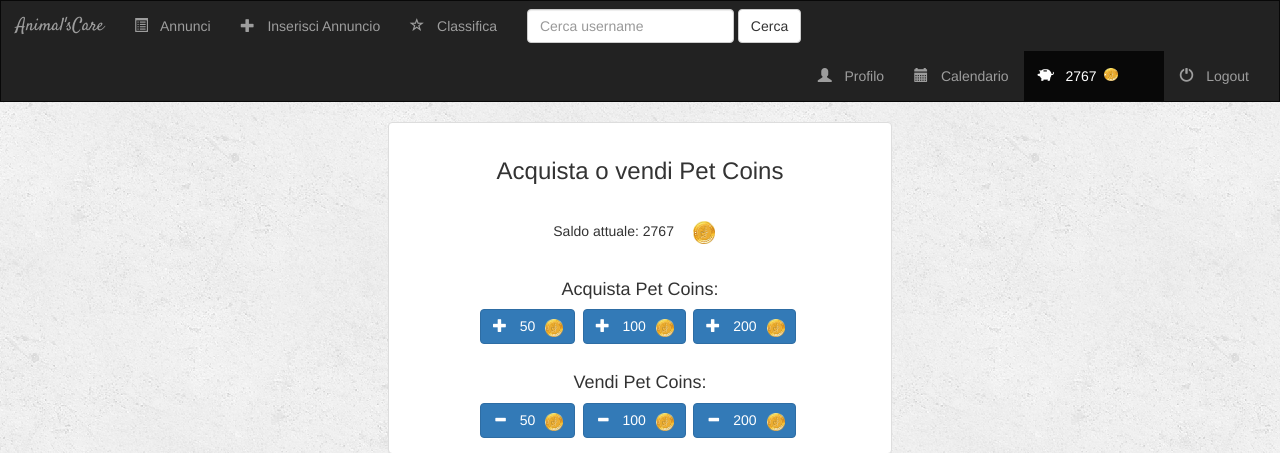
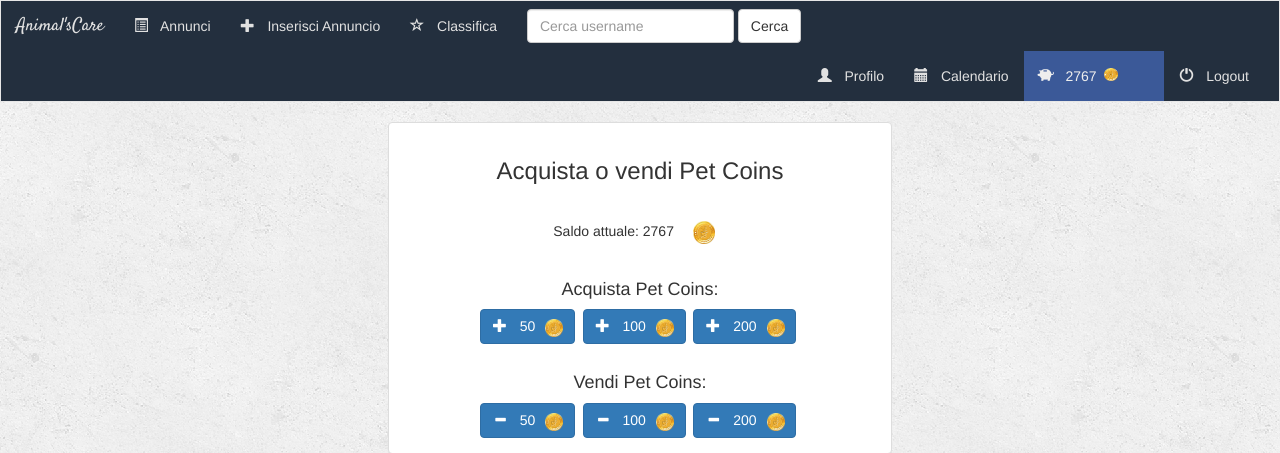
Before and after one commit to Berselli-DiBlasi-Projects/Animal-sCare, a Django app: page /utenti/cassa/ in a window 1280 px wide. Shown: the top 453 px of the page. Run offline with Django 3.2, Linux system fonts and the light colour scheme; a user stored in the database is signed in; data comes from the database, SQL or seed files in the repository; both versions use the stored data as it was after the commit; some libraries are stand-ins or nearby versions.

Commit message:
Navbar aggiornata

```diff
--- a/main/static/main/style.css
+++ b/main/static/main/style.css
@@ -2,8 +2,50 @@ body{
     background: white url("images/background.png");
 }
 
-.navbar{
-    border-radius: 0;
+/* Colore navbar */
+.navbar-default {
+    background-color:#232f3e;
+    color:#ffffff;
+    border-radius:0;
+}
+
+/* Colore scritte non selezionate */
+.navbar-default .navbar-nav > li > a {
+    color:#e1e1e1;
+}
+
+/* Colore scritta selezionata */
+.navbar-default .navbar-nav > .active > a {
+    color: #eeeeee;
+    background-color:transparent;
+}
+
+/* Background opzione selezionata */
+.navbar-default .navbar-nav>.active> a,
+.navbar-default .navbar-nav>.active> a:focus,
+.navbar-default .navbar-nav>.active> a:hover {
+  background: #3b5998; /* 4e698a */
+}
+
+/* Background opzione hovered */
+.navbar-default .navbar-nav > li > a:hover,
+.navbar-default .navbar-nav > li > a:focus,
+.navbar-default .navbar-nav > .active > a:hover,
+.navbar-default .navbar-nav > .active > a:focus,
+.navbar-default .navbar-nav > .open >a {
+    text-decoration: none;
+    background-color: #304054;
+    color: #eeeeee;
+}
+
+/* Colore brand */
+.navbar-default .navbar-brand {
+    color:#e1e1e1;
+}
+
+/* Colore brand hovered */
+.navbar-default .navbar-brand:hover {
+    color: #eeeeee;
 }
 
 .navbar-brand{
--- a/main/templates/main/base.html
+++ b/main/templates/main/base.html
@@ -13,7 +13,7 @@
     <script src="https://maxcdn.bootstrapcdn.com/bootstrap/3.3.6/js/bootstrap.min.js"></script>
 </head>
 <body>
-    <nav class="navbar navbar-inverse">
+    <nav class="navbar navbar-default">
     <div class="container-fluid">
 
         <div class="navbar-header">
@@ -95,5 +95,13 @@
 {% block body %}
 {% endblock %}
 
+<script>
+    var selector = '.nav li';
+
+    $(selector).on('click', function(){
+        $(selector).removeClass('active');
+        $(this).addClass('active');
+    });
+</script>
 </body>
 </html>
--- a/main/templates/main/base_visitor.html
+++ b/main/templates/main/base_visitor.html
@@ -13,7 +13,7 @@
     <script src="https://maxcdn.bootstrapcdn.com/bootstrap/3.3.6/js/bootstrap.min.js"></script>
 </head>
 <body>
-    <nav class="navbar navbar-inverse">
+    <nav class="navbar navbar-default">
     <div class="container-fluid">
 
         <div class="navbar-header">
```
Also changed, not shown: db.sqlite3.
